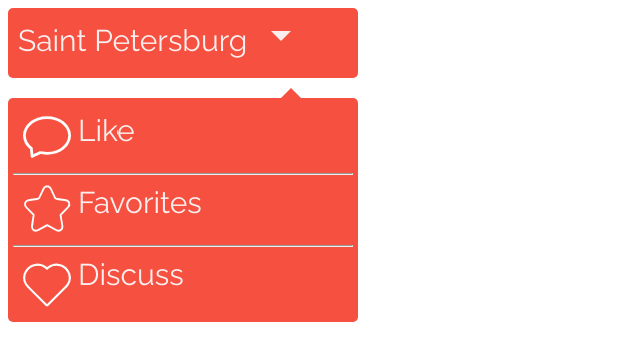
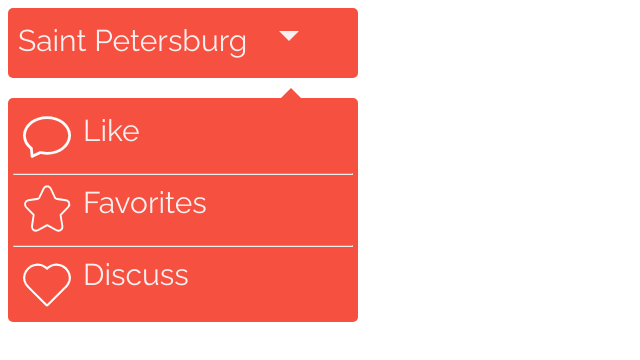
Before and after one commit to whisperrrr/whisperrrr.github.io, a plain HTML site: page pages/task1-3.html in a window 1280 px wide. Shown: the full height of the page, 0-640 px from the left. Drawn offline with Linux system fonts and the light colour scheme.

Commit message:
[JinHui] {feat}-{#1.3}: use <a> and simplify

```diff
--- a/pages/task1-3.html
+++ b/pages/task1-3.html
@@ -28,11 +28,8 @@
         display: inline-block;
         width: 0px;
         height: 0px;
-        margin-left: 20px;
-        border: 10px solid;
-        border-left-color:transparent;
-        border-right-color:transparent;
-        border-bottom-color:transparent;
+        margin-left: 28px;
+        border: 10px solid transparent;
         border-top-color:rgba(250, 244, 244, 0.973);
       }
       .box-triangle {
@@ -41,11 +38,8 @@
         height: 0px;
         margin-left: 273px;
         margin-bottom: -16px;
-        border: 10px solid;
-        border-left-color:transparent;
-        border-right-color:transparent;
+        border: 10px solid transparent;
         border-bottom-color:rgb(246, 80, 64);
-        border-top-color:transparent;
       }
       .box-list {
         position: relative;
@@ -58,10 +52,12 @@
 
       .show-image {
         background-image: url(../image/icon.png);
-        width: 40px;
+        width: 0px;
         height: 50px;
       }
-
+      a {
+        text-decoration: none;
+      }
       hr {
         margin-block-start: 0;
         margin-block-end: 0;
@@ -75,7 +71,7 @@
 
       ul li {
         margin: 10px;
-        padding-left: 55px;
+        padding-left: 60px;
         background-repeat: no-repeat;
         font-size: 30px;
         font-family: "Raleway",sans-serif;
@@ -111,11 +107,11 @@
     </div>
     <div class="box-list">
       <ul>
-        <li id="like" class="show-image">Like</li>
+        <a href="#"><li id="like" class="show-image">Like</li></a>
         <hr/>
-        <li id="favorite" class="show-image">Favorites</li>
+        <a href="#"><li id="favorite" class="show-image">Favorites</li></a>
         <hr/>
-        <li id="discuss" class="show-image">Discuss</li>
+        <a href="#"><li id="discuss" class="show-image">Discuss</li></a>
       </ul>
     </div>
   </body>
```
